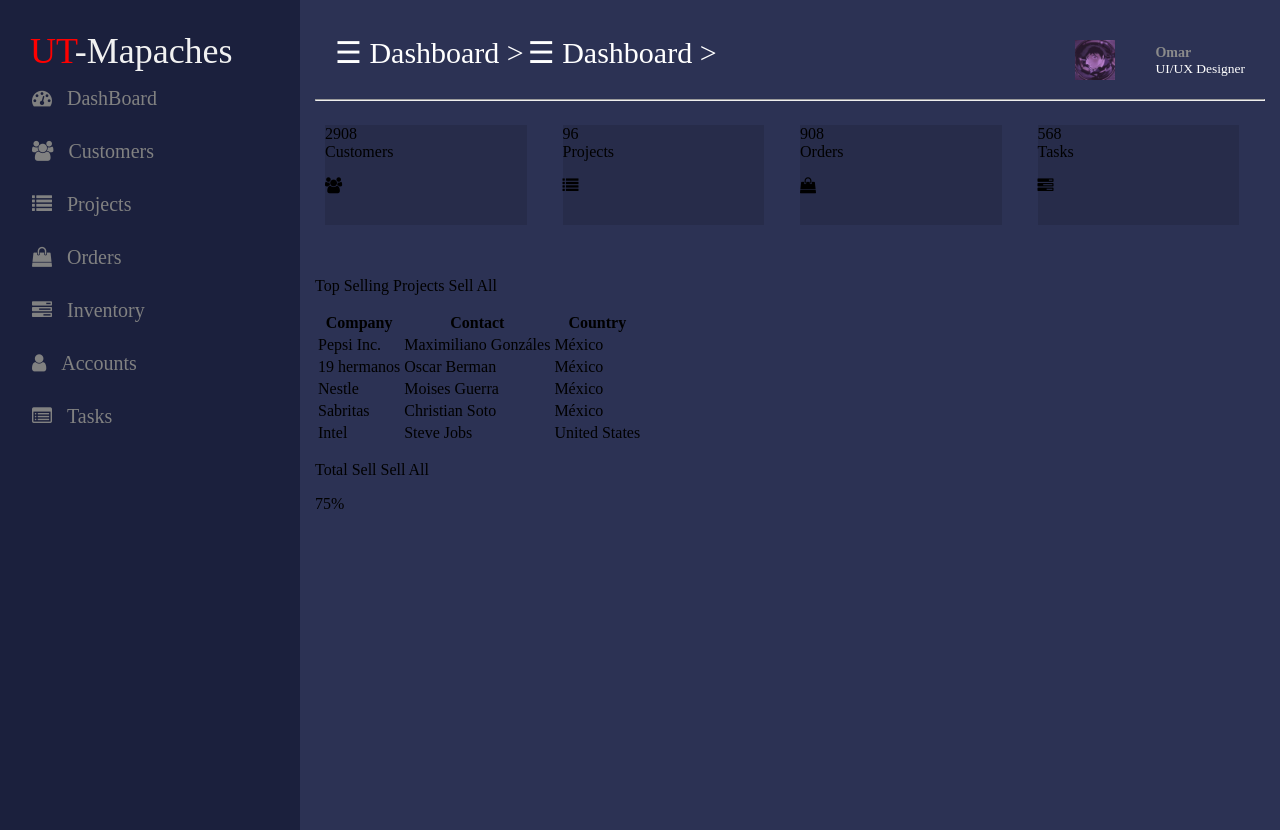
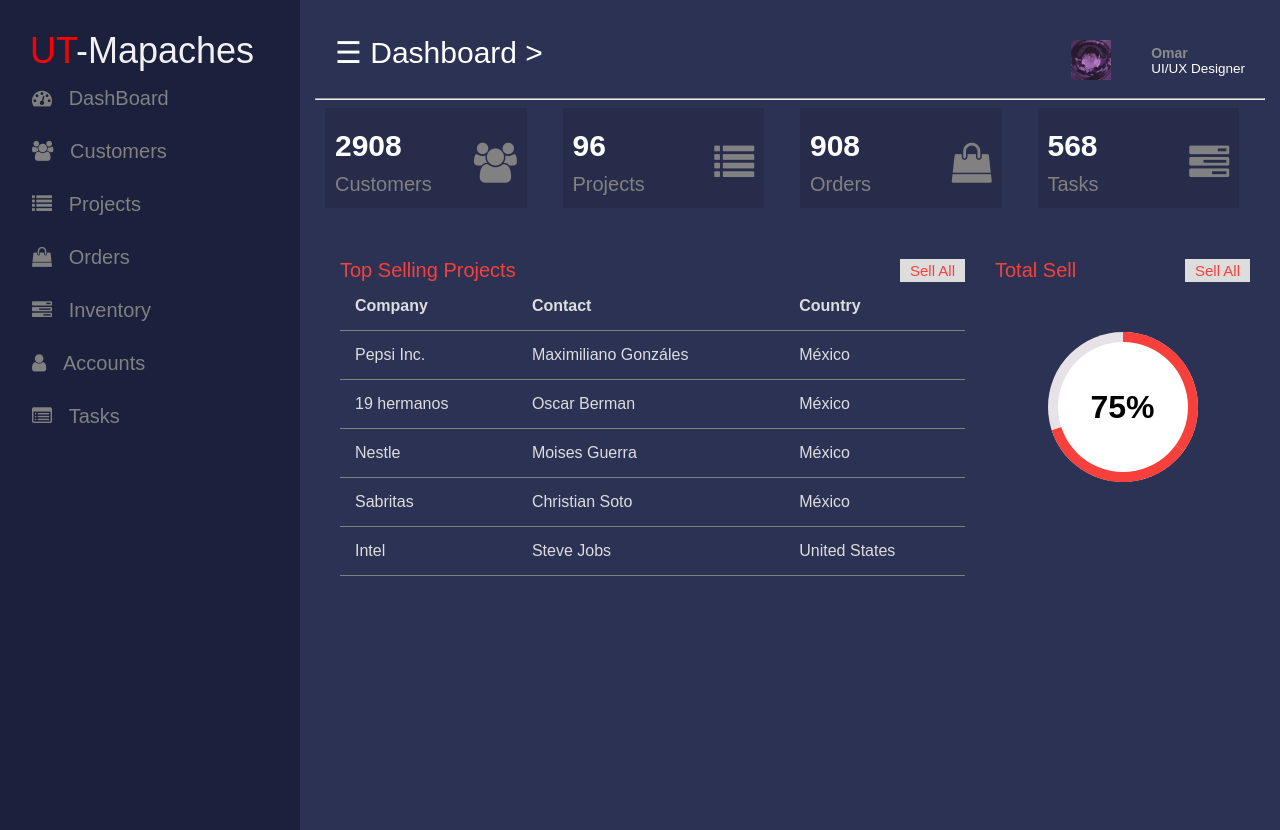
Before and after one commit to OmarLirachi/DashboardUTS, a plain HTML site: page index.html in a window 1280 px wide. Drawn offline with nearby package versions, Linux system fonts and the light colour scheme.

Commit message:
Se termino el diseño en CSS

```diff
--- a/css/dashboard.css
+++ b/css/dashboard.css
@@ -2,7 +2,7 @@ body{
     margin: 0px;
     padding: 0px;
     background-color: #2c3254;
-    font-family: system ui;
+    font-family: sans-serif;
     overflow: hidden;
 }
 
@@ -109,3 +109,140 @@ body{
     margin-left: 10px;
 
 }
+
+.box p{
+    color: white;
+    font-size: 30px;
+    font-weight: bold;
+    line-height: 35px;
+    padding-left: 10px;
+    margin-top: 20px;
+    display: inline-block;
+}
+
+.box p span{
+    font-size: 20px;
+    font-weight: 400;
+    color: #818181;
+}
+
+.box-icon{
+    font-size: 40px!important;
+    float: right;
+    margin-top: 35px!important;
+    color: #818181;
+    padding-right: 10px;
+}
+
+.col-div-8{
+    width: 70%;
+    float: left;
+}
+
+.col-div-4{
+    width: 30%;
+    float: left;
+}
+
+.content-box{
+    padding: 15px;
+}
+
+.content-box p{
+    color: #f7403b;
+    font-size: 20px;
+    margin: 0;
+}
+
+.content-box p span{
+    float: right;
+    background-color: #ddd;
+    padding: 3px 10px;
+    font-size: 15px!important;
+}
+
+.box-8 .box-4{
+    width: 95%;
+    background-color: #272c4a;
+    height: 350px;
+}
+
+.nav2{
+    display: none;
+}
+
+.box-8{
+    margin-left: 10px;
+
+}
+
+table{
+    font-family: arial,sans-serif;
+    width: 100%;
+    border-collapse: collapse;
+}
+
+td, th {
+    text-align: left;
+    color: #ddd;
+    padding: 15px;
+    border-bottom: 1px solid #818181;
+}
+
+.circle-wrap{
+    margin: 50px auto;
+    width: 150px;
+    height: 150px;
+    background: #e6e2e7;
+    border-radius: 50%;
+}
+
+.circle-wrap .circle .mask, .circle-wrap .circle .fill{
+width: 150px;
+height: 150px;
+position: absolute;
+border-radius: 50%;
+}
+
+.circle-wrap .circle .mask{
+    clip: rect(0px, 150px, 150px, 75px);
+
+}
+
+.circle-wrap .circle .mask .fill{
+    clip: rect(0px, 75px, 150px, 0px);
+    background-color: #f7403b;
+
+}
+
+.circle-wrap .circle .mask.full,
+.circle-wrap .circle .fill{
+animation: fill ease-in-out 3s;
+transform: rotate(126deg);
+
+}
+
+@keyframes fill{
+    0% {
+        transform: rotate(0deg);
+    }
+
+    100% {
+        transform: rotate(126deg);
+    }
+}
+
+.circle-wrap .inside-circle{
+    z-index: 100;
+    font-size: 2rem;
+    width: 130px;
+    height: 130px;
+    border-radius: 50%;
+    background-color: #fff;
+    line-height: 130px;
+    text-align: center;
+    margin-top: 10px;
+    margin-left: 10px;
+    position: absolute;
+    font-weight: 700;
+}
```
